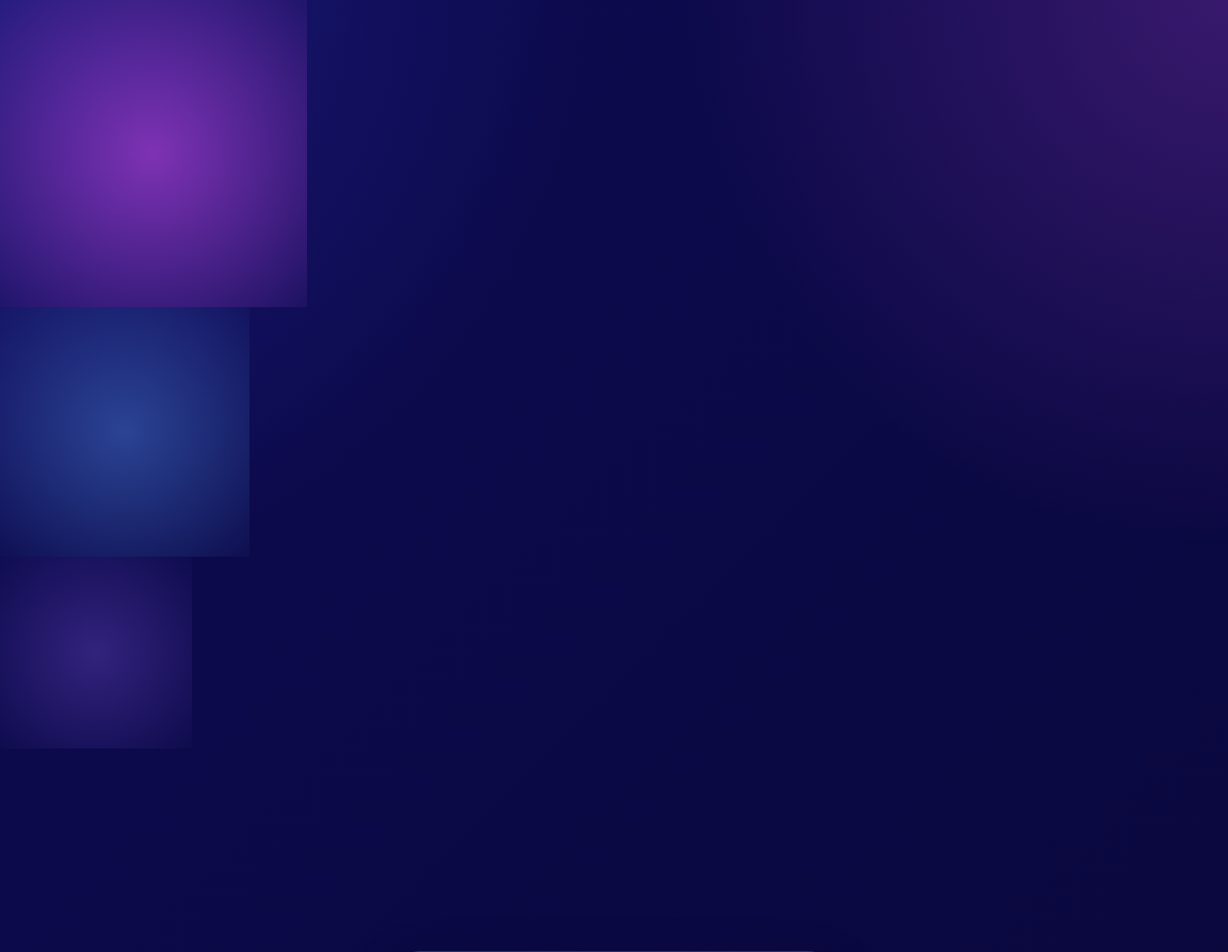
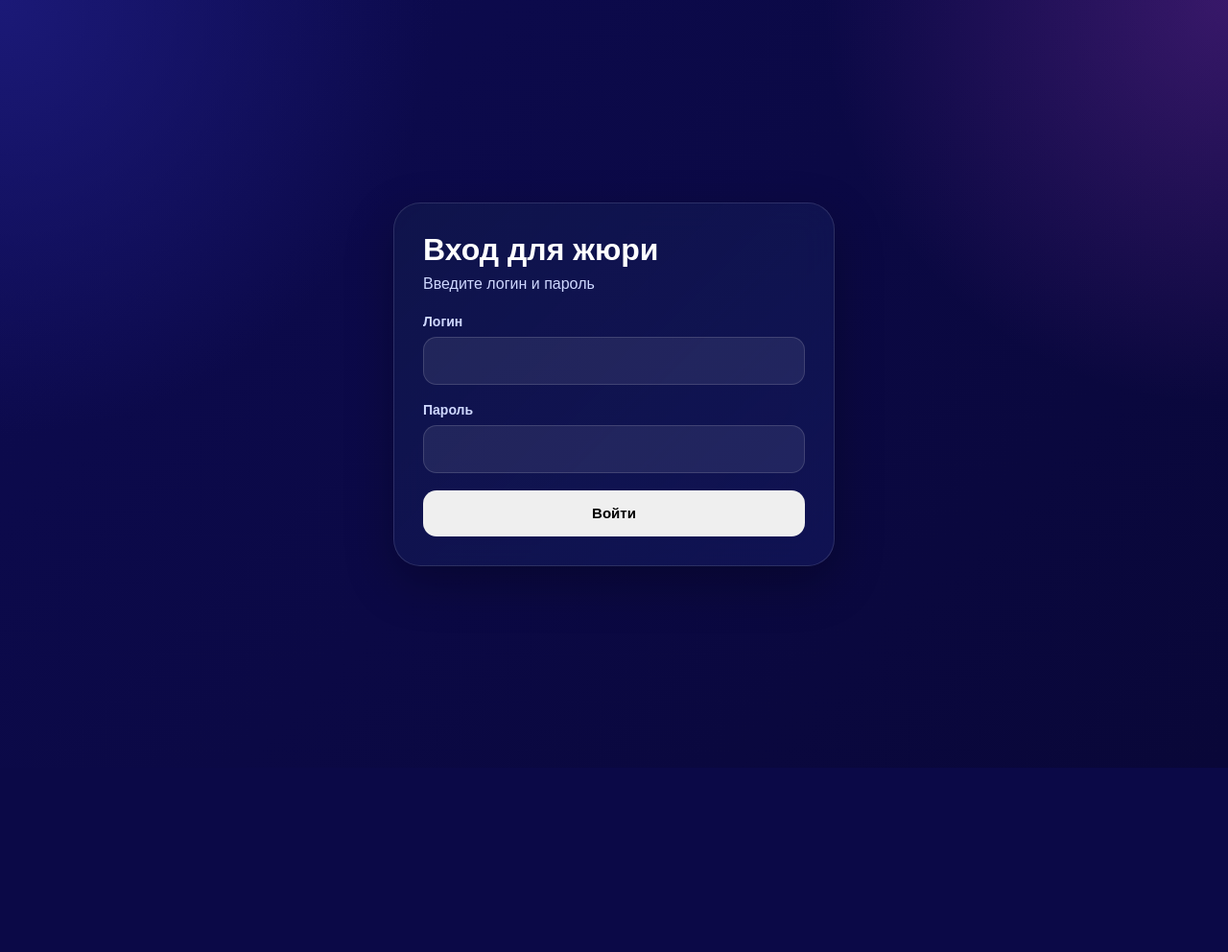
Before and after one commit to Spaceonmymind/App_for_jury_2026, a FastAPI app: page /login in a window 1280 px wide. Shown: the top 992 px of the page at 96% size. After the commit the page ends 800 px from the top, so only its background shows below. Run offline with FastAPI, Linux system fonts and the light colour scheme.

Commit message:
remove bg orbs

```diff
--- a/jury_app/app/static/css/styles.css
+++ b/jury_app/app/static/css/styles.css
@@ -51,31 +51,17 @@
 }
 
 .bg-orb {
-    display: none;
+    position: fixed;
+    border-radius: 50%;
+    filter: blur(80px);
+    pointer-events: none;
+    opacity: 0.5;
 }
 
-.bg-orb-1 {
-    width: 320px;
-    height: 320px;
-    right: -80px;
-    top: 80px;
-    background: radial-gradient(circle, rgba(230, 80, 255, 0.5), rgba(230, 80, 255, 0.06));
-}
-
-.bg-orb-2 {
-    width: 260px;
-    height: 260px;
-    left: -100px;
-    bottom: 120px;
-    background: radial-gradient(circle, rgba(89, 163, 255, 0.36), rgba(89, 163, 255, 0.03));
-}
-
+.bg-orb-1,
+.bg-orb-2,
 .bg-orb-3 {
-    width: 200px;
-    height: 200px;
-    right: 18%;
-    bottom: -60px;
-    background: radial-gradient(circle, rgba(150, 98, 255, 0.28), rgba(150, 98, 255, 0.02));
+    transform: translateZ(0);
 }
 
 .screen {
```
